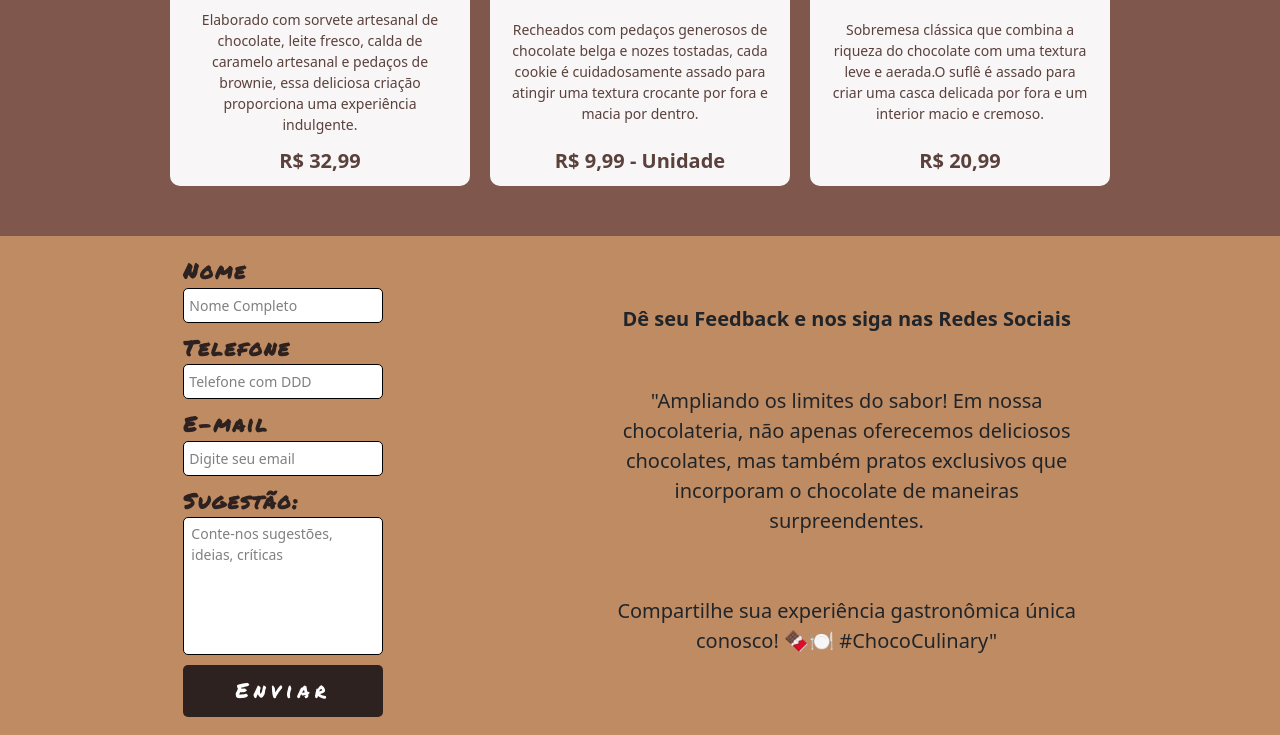
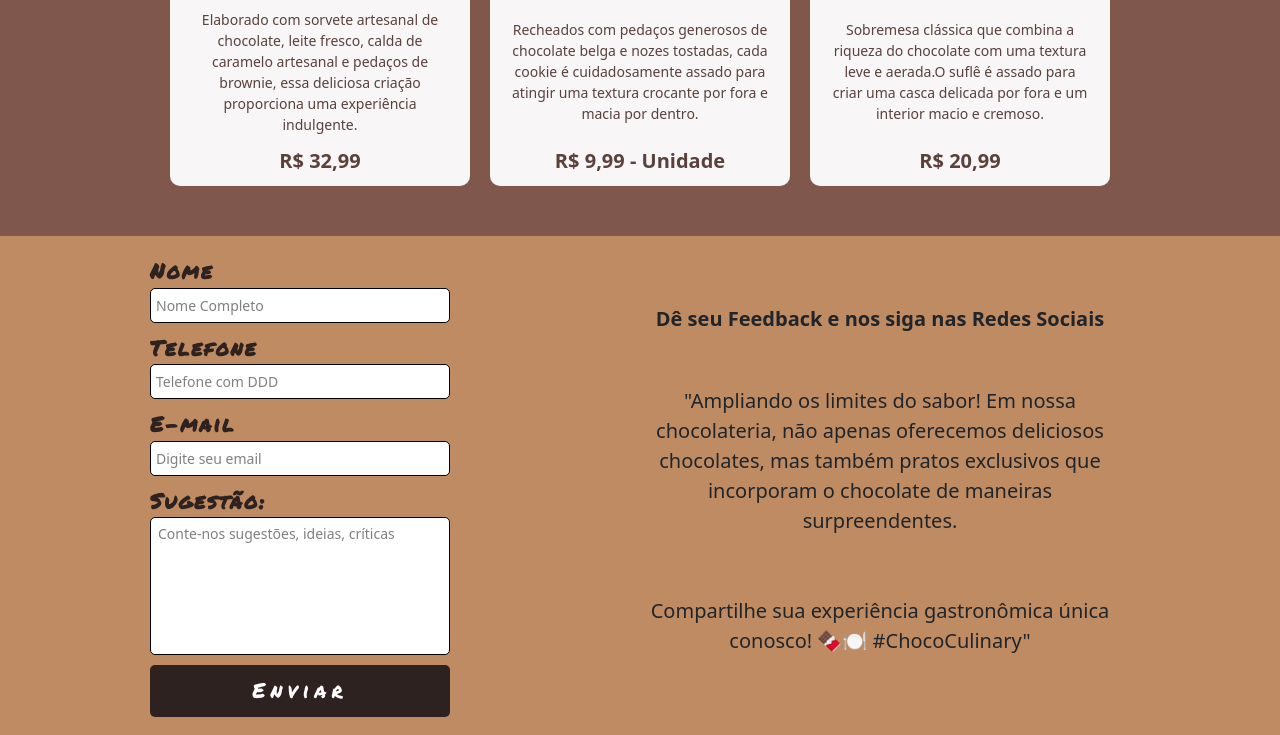
Before and after one commit to Kaua-da-Cunha-Rodrigues/Projeto_Ada-Catalogo, a plain HTML site: page index.html in a window 1280 px wide. Shown: the part 3603-4338 px from the top of the page. Drawn offline with nearby package versions, Linux system fonts and the light colour scheme; a web font is replaced by a local one.

Commit message:
largura formulario

```diff
--- a/src/css/style.css
+++ b/src/css/style.css
@@ -274,7 +274,7 @@ input {
   text-align: left;
   background-color: white;
   color: black;
-  width: 200px;
+  width: 300px;
   height: 35px;
 }
 input::placeholder {
@@ -297,7 +297,7 @@ textarea::placeholder {
 textarea {
   border-radius: 5px;
   border: none;
-  width: 200px;
+  width: 300px;
   resize: none;
 }
 input,
@@ -306,7 +306,7 @@ textarea {
   padding: 5px;
 }
 .campo_form button {
-  width: 200px;
+  width: 300px;
   border: none;
   border-radius: 5px;
   padding: 10px 0;
```
